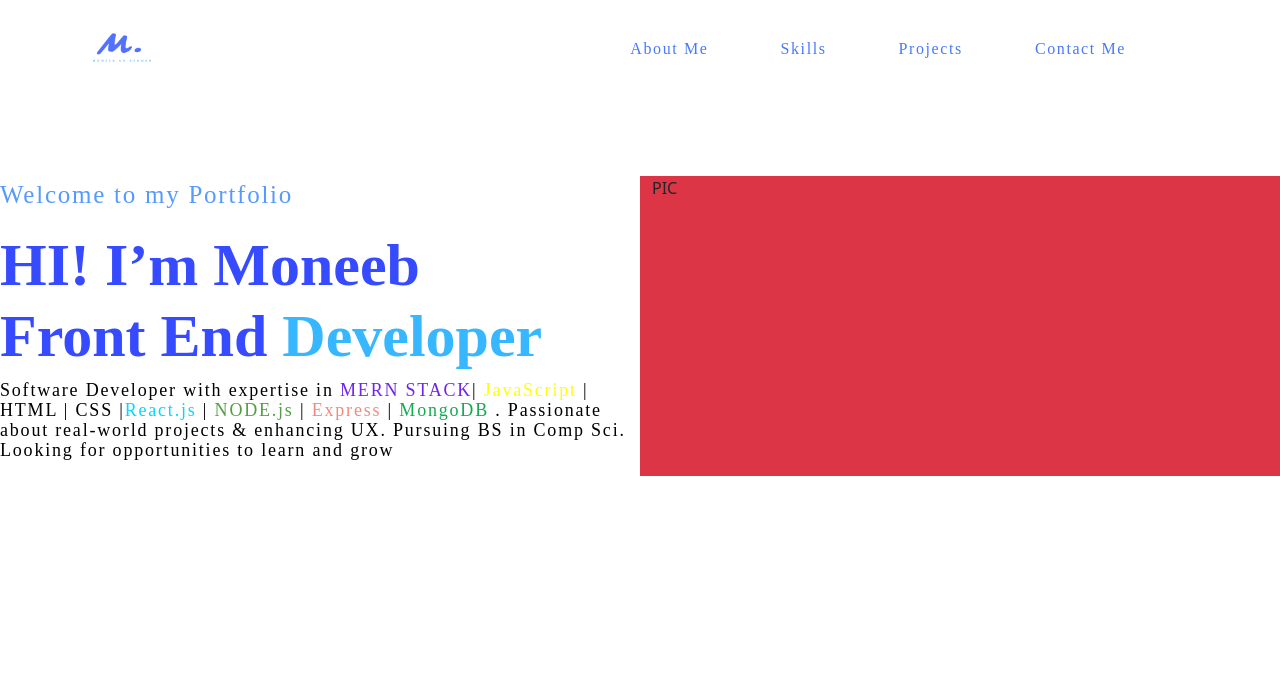
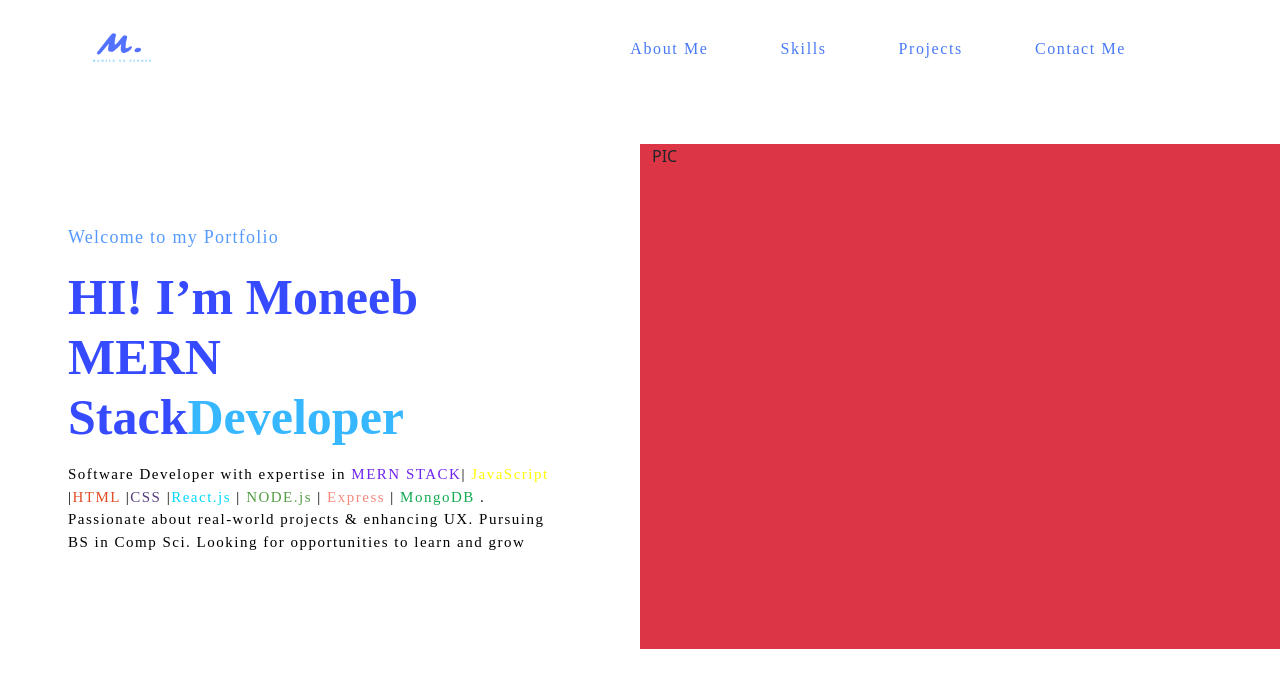
Before and after one commit to Moneebbhatti9/Portfolio-Website, a React (Create React App) app: page / in a window 1280 px wide. Shown: the top 688 px of the page. Built offline with nearby package versions, Linux system fonts and the light colour scheme.

Commit message:
some editing

```diff
--- a/src/Components/Home/Home.jsx
+++ b/src/Components/Home/Home.jsx
@@ -26,16 +26,18 @@ const Home = () => {
       {/* nav bar */}
 
       <div className="row row-margin">
-        <div className="col-lg-6">
+        <div className="col-lg-6" style={{ padding: "5rem" }}>
           <p className="heading-welcome"> Welcome to my Portfolio</p>
-          <h4 className="Intro">
-            HI! I’m Moneeb<br></br> Front End{" "}
+          <h4 className="Intro" style={{ marginBottom: "1rem" }}>
+            HI! I’m Moneeb<br></br> MERN Stack
             <span className="developer-style">Developer</span>
           </h4>
           <p className="skill-highlight">
             Software Developer with expertise in{" "}
             <span className="MERN"> MERN STACK</span>|
-            <span className="javascript"> JavaScript</span> | HTML | CSS |
+            <span className="javascript"> JavaScript</span> |
+            <span className="html">HTML </span> |
+            <span className="css">CSS</span> |
             <span className="react">React.js</span> |
             <span className="node"> NODE.js</span> |{" "}
             <span className="express"> Express</span> |{" "}
--- a/src/Components/Home/css/Home.css
+++ b/src/Components/Home/css/Home.css
@@ -36,15 +36,15 @@
 }
 
 .row-margin {
-    margin-top: 5rem !important;
+    margin-top: 3rem !important;
 }
 
 .Intro {
     font-family: 'Poppins';
     font-style: normal;
     font-weight: 700;
-    font-size: 60px;
-    line-height: 71px;
+    font-size: 50px;
+    /* line-height: 50px; */
 
     color: #364AFF;
 }
@@ -53,8 +53,8 @@
     font-family: 'Poppins';
     font-style: normal;
     font-weight: 700;
-    font-size: 60px;
-    line-height: 71px;
+    font-size: 50px;
+    /* line-height: 71px; */
 
     color: #36B7FF;
 }
@@ -63,10 +63,8 @@
     font-family: 'Poppins';
     font-style: normal;
     font-weight: 400;
-    font-size: 25px;
-    line-height: 38px;
-    /* identical to box height */
-
+    font-size: 18px;
+    padding: 0px !important;
     letter-spacing: 0.07em;
 
     color: #579AFF;
@@ -76,8 +74,8 @@
     font-family: 'Poppins';
     font-style: normal;
     font-weight: 300;
-    font-size: 18px;
-    line-height: 20px;
+    font-size: 15px;
+    /* line-height: 20px; */
     /* display: flex; */
     align-items: center;
     letter-spacing: 0.1em;
@@ -89,6 +87,14 @@
     color:
         #7024ec;
     font-weight: 500;
+}
+
+.html {
+    color: #e34c26;
+}
+
+.css {
+    color: #563d7c;
 }
 
 .javascript {
```
